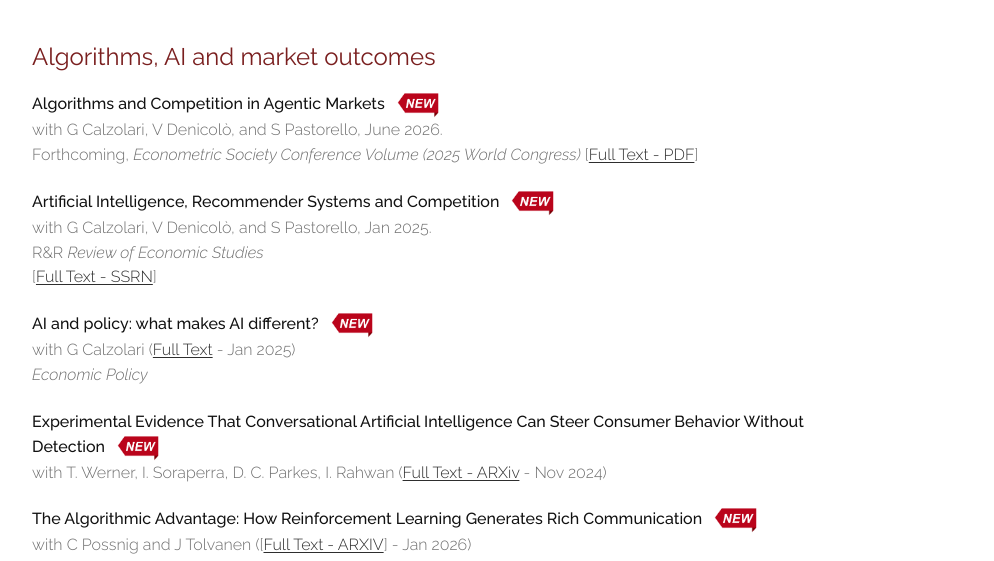
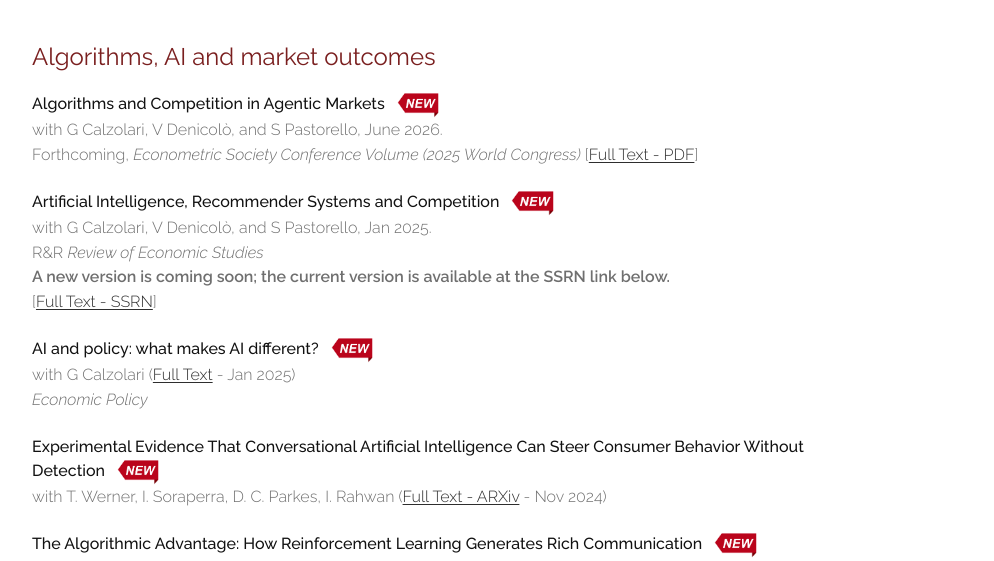
Before and after one commit to emiliocalvano-design/Emilios-Homepage, a website: page research.html in a window 1280 px wide. Shown: the part 234-795 px from the top of the page, without its empty margins (142-1136 px from the left). Drawn offline with Linux system fonts and the light colour scheme.

Commit message:
Research: note new version of AI/Recommender Systems paper coming soon
Co-Authored-By: Claude Opus 4.8 <noreply@anthropic.com>

```diff
--- a/research.html
+++ b/research.html
@@ -33,7 +33,7 @@
 
   <div class="entry">
     <div class="title">Artificial Intelligence, Recommender Systems and Competition <img class="badge" src="assets/new-badge.gif" alt="new"></div>
-    <div class="meta">with G Calzolari, V Denicolò, and S Pastorello, Jan 2025.<br>R&amp;R <span class="venue">Review of Economic Studies</span><br>[<a href="https://papers.ssrn.com/sol3/papers.cfm?abstract_id=4448010" target="_blank" rel="noopener">Full Text - SSRN</a>]</div>
+    <div class="meta">with G Calzolari, V Denicolò, and S Pastorello, Jan 2025.<br>R&amp;R <span class="venue">Review of Economic Studies</span><br><strong>A new version is coming soon; the current version is available at the SSRN link below.</strong><br>[<a href="https://papers.ssrn.com/sol3/papers.cfm?abstract_id=4448010" target="_blank" rel="noopener">Full Text - SSRN</a>]</div>
   </div>
 
   <div class="entry">
```
